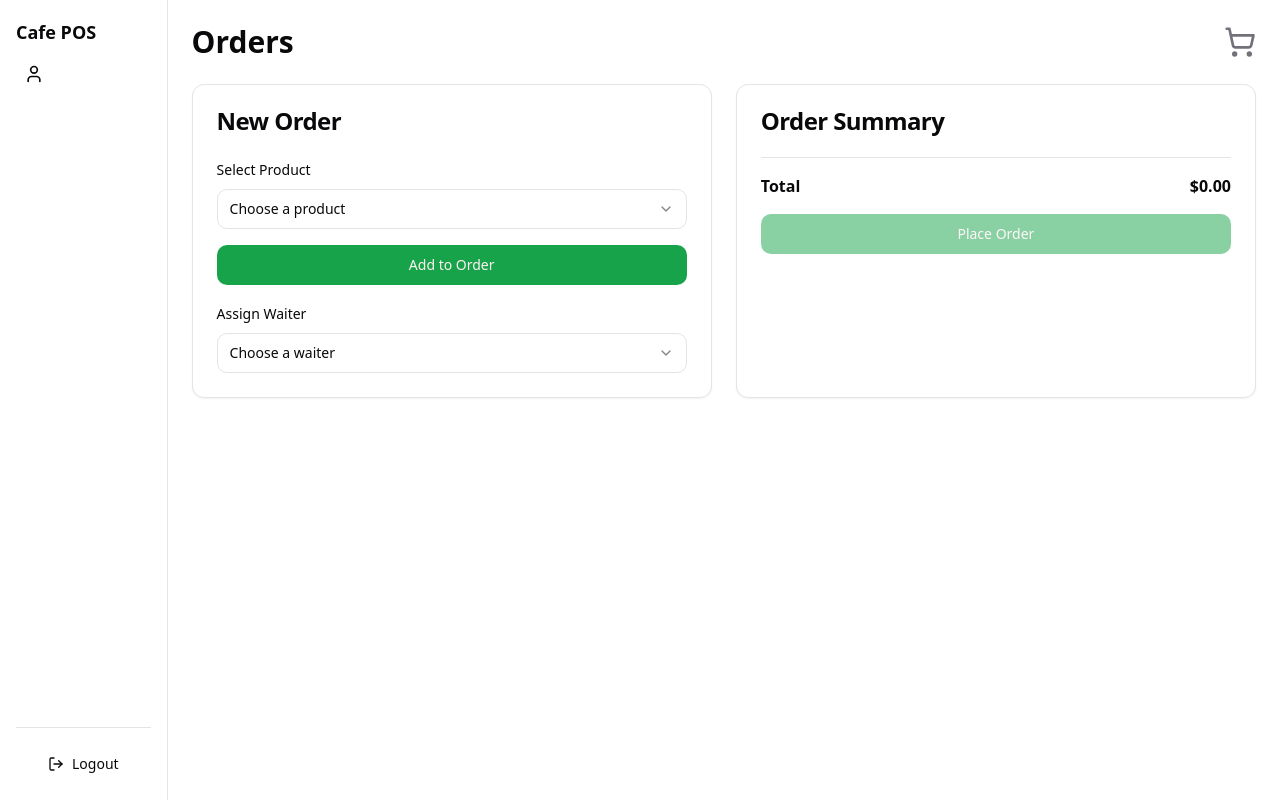
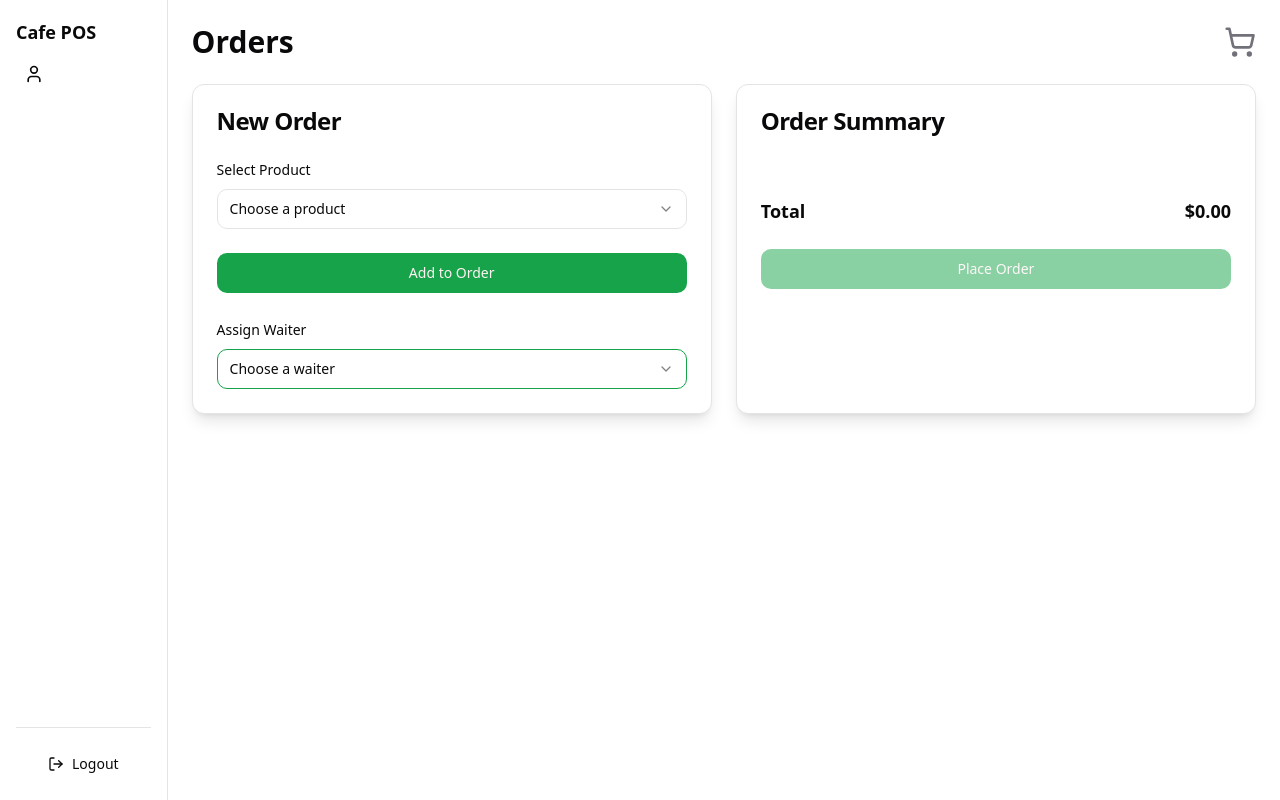
Before and after one commit to Thiararapeter/cafe-management-system, a React (Vite) app: page /orders in a window 1280 px wide. Built offline with nearby package versions, Linux system fonts and the light colour scheme.

Commit message:
Improve POS UI
Enhance the user interface of the point of sale (POS) system for better usability and aesthetics.
[skip gpt_engineer]

```diff
--- a/src/pages/Orders.tsx
+++ b/src/pages/Orders.tsx
@@ -100,25 +100,25 @@ const Orders = () => {
   };
 
   return (
-    <div className="p-6">
+    <div className="p-6 max-w-6xl mx-auto">
       <div className="flex items-center justify-between mb-6">
         <h1 className="text-3xl font-bold">Orders</h1>
         <ShoppingCart className="h-8 w-8 text-muted-foreground" />
       </div>
 
       <div className="grid gap-6 md:grid-cols-2">
-        <Card>
+        <Card className="shadow-lg">
           <CardHeader>
             <CardTitle>New Order</CardTitle>
           </CardHeader>
-          <CardContent className="space-y-4">
+          <CardContent className="space-y-6">
             <div className="space-y-2">
               <label className="text-sm font-medium">Select Product</label>
               <Select
                 value={selectedProduct}
                 onValueChange={setSelectedProduct}
               >
-                <SelectTrigger>
+                <SelectTrigger className="w-full">
                   <SelectValue placeholder="Choose a product" />
                 </SelectTrigger>
                 <SelectContent>
@@ -131,7 +131,10 @@ const Orders = () => {
               </Select>
             </div>
 
-            <Button onClick={handleAddToOrder} className="w-full">
+            <Button
+              onClick={handleAddToOrder}
+              className="w-full bg-green-600 hover:bg-green-700"
+            >
               Add to Order
             </Button>
 
@@ -141,7 +144,7 @@ const Orders = () => {
                 value={selectedWaiter}
                 onValueChange={setSelectedWaiter}
               >
-                <SelectTrigger>
+                <SelectTrigger className="w-full border-green-600">
                   <SelectValue placeholder="Choose a waiter" />
                 </SelectTrigger>
                 <SelectContent>
@@ -156,29 +159,35 @@ const Orders = () => {
           </CardContent>
         </Card>
 
-        <Card>
+        <Card className="shadow-lg">
           <CardHeader>
             <CardTitle>Order Summary</CardTitle>
           </CardHeader>
-          <CardContent className="space-y-4">
+          <CardContent className="space-y-6">
+            <div className="space-y-4">
               {orderItems.map((item) => {
                 const product = mockProducts.find(p => p.id === item.productId);
                 return (
-                <div key={item.productId} className="flex justify-between">
-                  <span>{product?.name} x {item.quantity}</span>
-                  <span>${((product?.price || 0) * item.quantity).toFixed(2)}</span>
+                  <div key={item.productId} className="flex justify-between items-center py-2 border-b">
+                    <span className="font-medium">{product?.name} x {item.quantity}</span>
+                    <span className="text-muted-foreground">
+                      ${((product?.price || 0) * item.quantity).toFixed(2)}
+                    </span>
                   </div>
                 );
               })}
-            <div className="border-t pt-4">
-              <div className="flex justify-between font-bold">
+            </div>
+
+            <div className="pt-4">
+              <div className="flex justify-between items-center text-lg font-bold">
                 <span>Total</span>
                 <span>${calculateTotal().toFixed(2)}</span>
               </div>
             </div>
+
             <Button
               onClick={handlePlaceOrder}
-              className="w-full"
+              className="w-full bg-green-600 hover:bg-green-700"
               disabled={orderItems.length === 0 || !selectedWaiter}
             >
               Place Order
```
Lines whose indentation alone changed are shown as unchanged.
